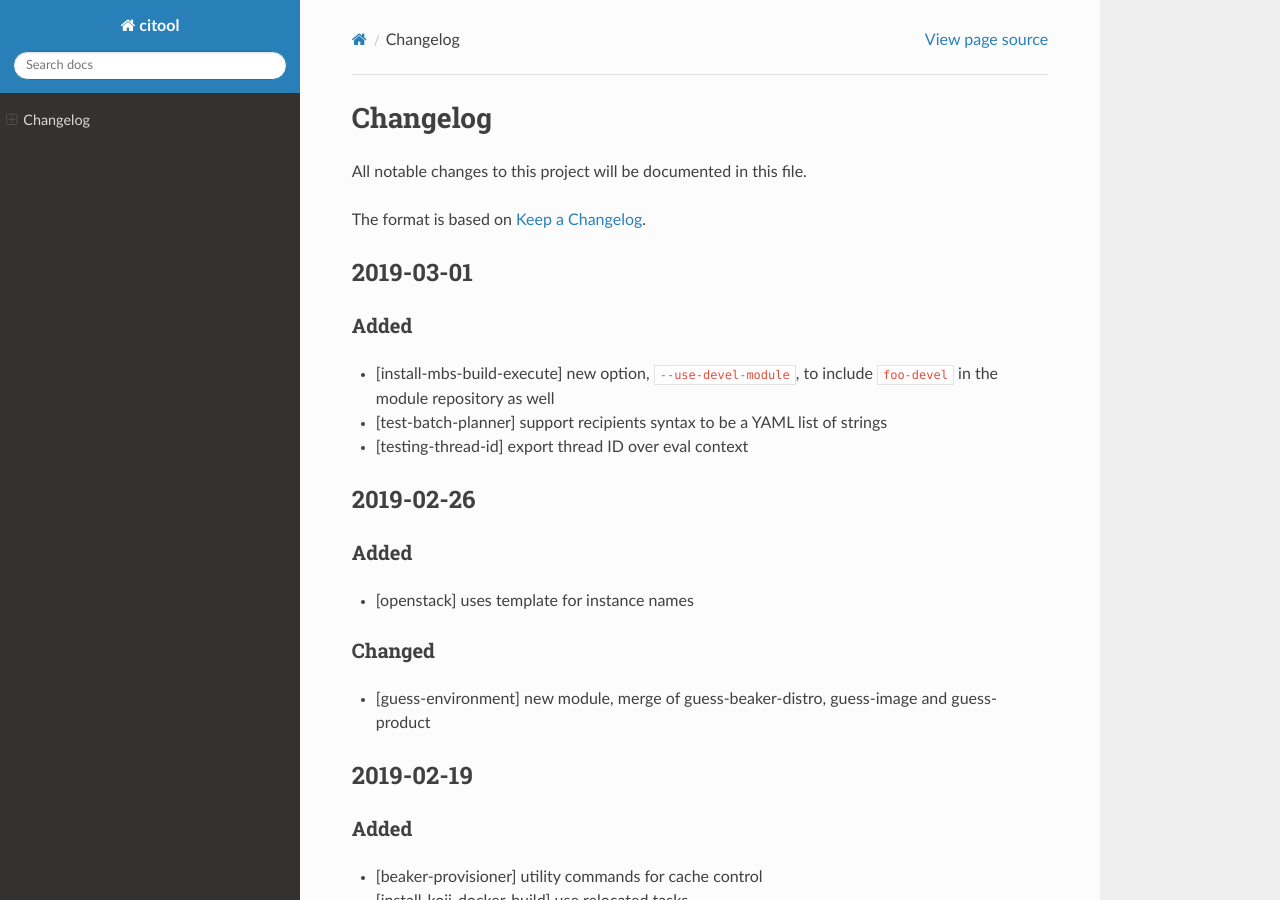
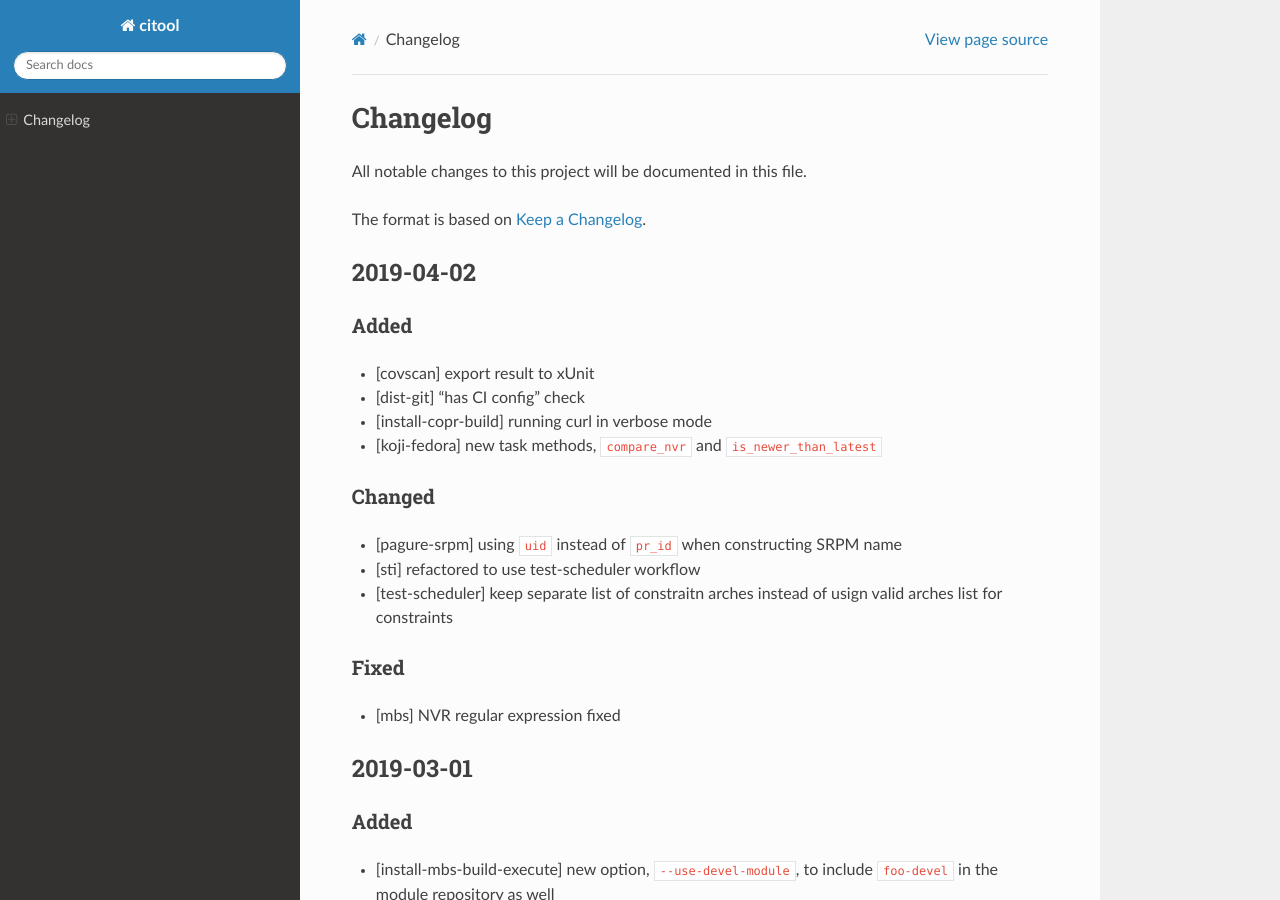
Before and after one commit to guy9050/gluetool, a Sphinx documentation site: the page built from docs/source/CHANGELOG.rst, in a window 1280 px wide and 900 px high. Built offline with Sphinx 7.4.7 and the Read the Docs theme 2.0.0, drawn with Linux system fonts in a browser that asks for light colours.

Commit message:
Changelog update for 2019-04-02 release

```diff
--- a/docs/source/CHANGELOG.rst
+++ b/docs/source/CHANGELOG.rst
@@ -4,6 +4,29 @@ Changelog
 All notable changes to this project will be documented in this file.
 
 The format is based on `Keep a Changelog <https://keepachangelog.com/en/1.0.0/>`_.
+
+2019-04-02
+----------
+
+Added
+~~~~~
+
+- [covscan] export result to xUnit
+- [dist-git] "has CI config" check
+- [install-copr-build] running curl in verbose mode
+- [koji-fedora] new task methods, ``compare_nvr`` and ``is_newer_than_latest``
+
+Changed
+~~~~~~~
+
+- [pagure-srpm] using ``uid`` instead of ``pr_id`` when constructing SRPM name
+- [sti] refactored to use test-scheduler workflow
+- [test-scheduler] keep separate list of constraitn arches instead of usign valid arches list for constraints
+
+Fixed
+~~~~~
+
+- [mbs] NVR regular expression fixed
 
 
 2019-03-01
```
